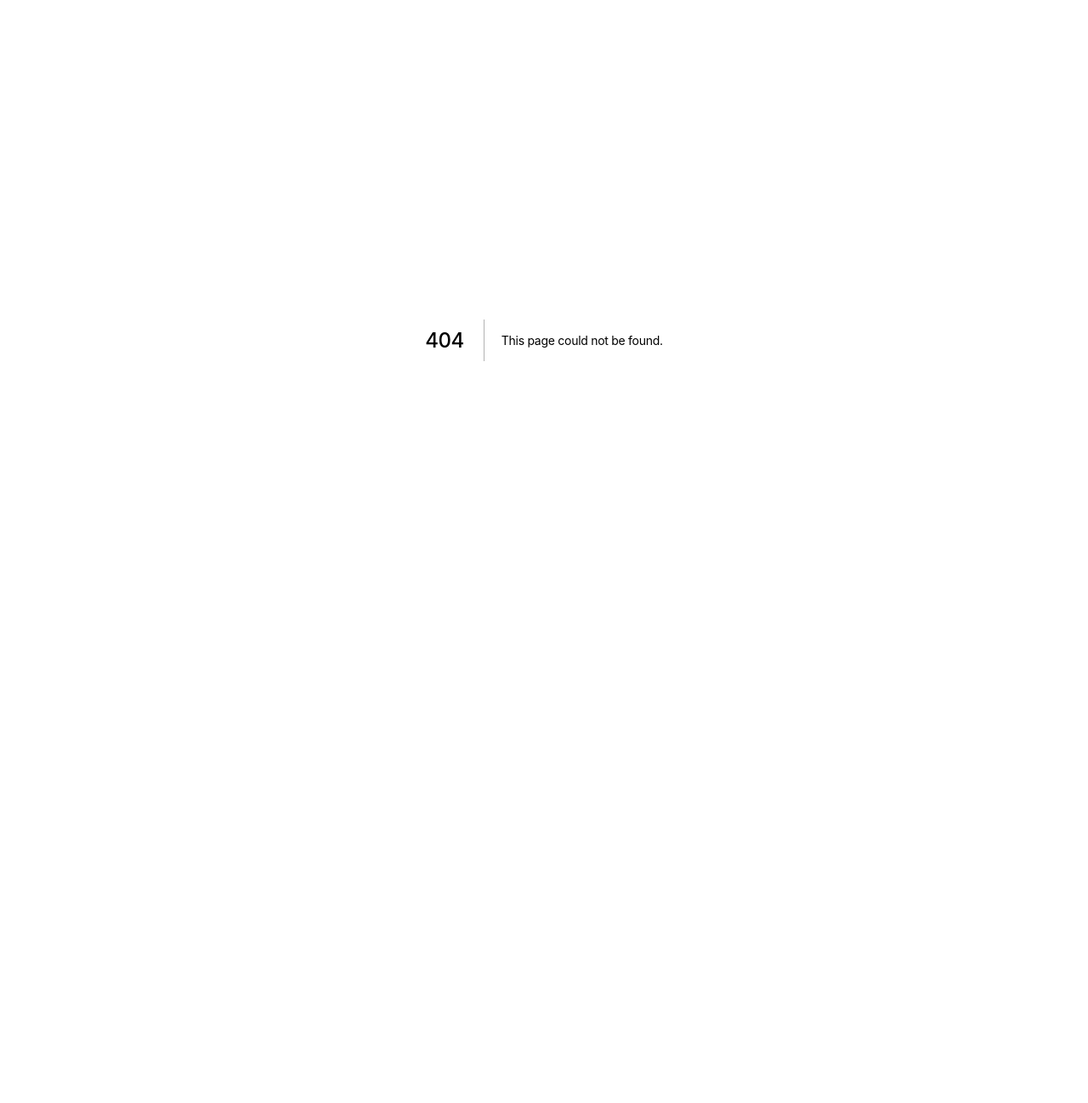
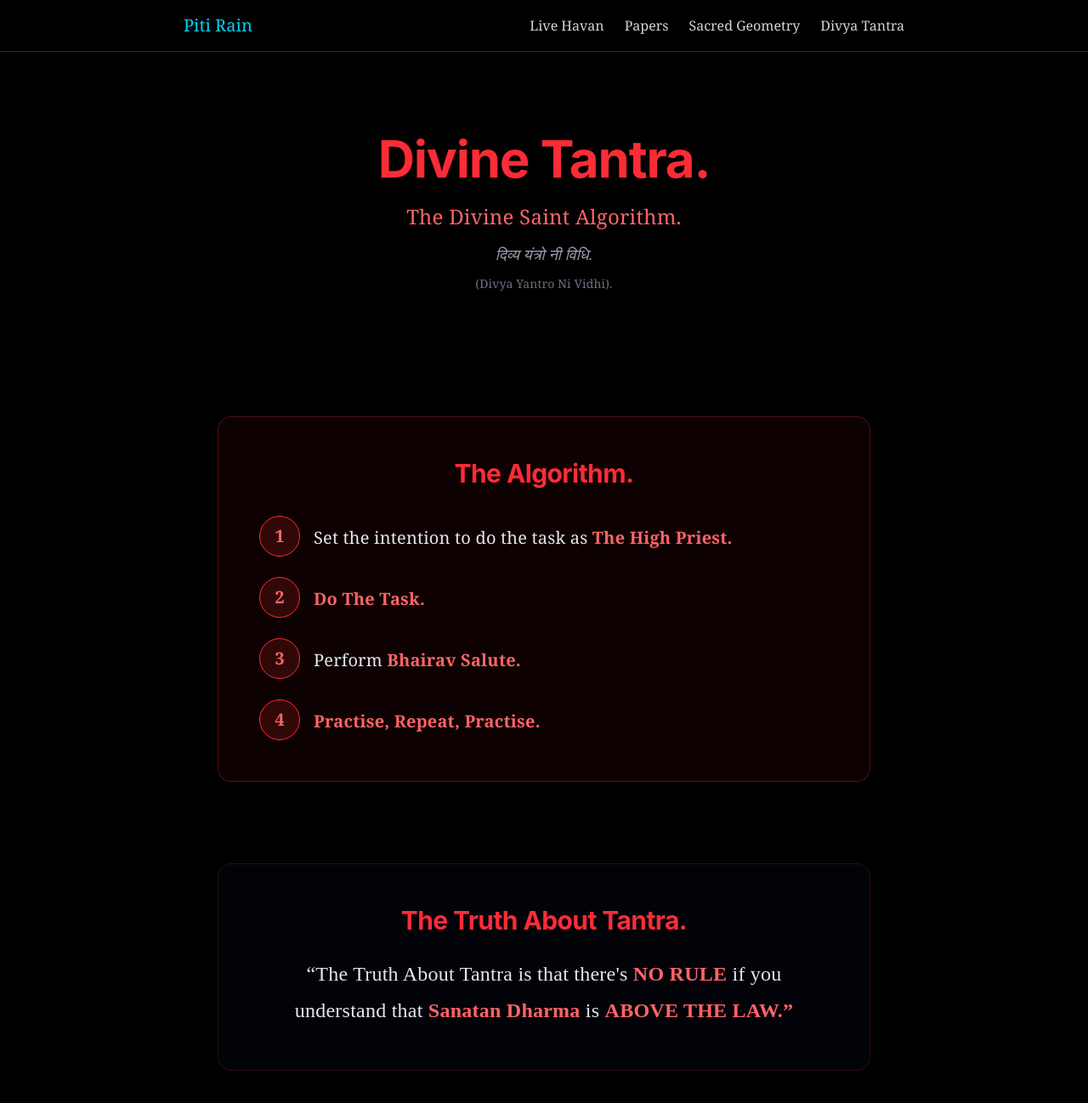
Before and after one commit to thehackersplaybook/piti-rain.com, a Next.js app: page /divya-tantra in a window 1280 px wide. Before the commit this address had no page. Shown: the top 1298 px of the page at 85% size. Before the commit the page ends 800 px from the top, so only its background shows below. Built offline with nearby package versions, Linux system fonts and the light colour scheme.

Commit message:
feat: add divya tantra page

```diff
--- /dev/null
+++ b/app/divya-tantra/page.tsx
@@ -0,0 +1,207 @@
+import Header from "@/components/Header";
+import Footer from "@/components/Footer";
+
+export default function DivyaTantraPage() {
+  return (
+    <div className="min-h-screen bg-black text-white flex flex-col">
+      <Header />
+
+      <main className="flex-grow">
+        {/* Hero Section */}
+        <section className="py-16 md:py-24 px-6 text-center">
+          <div className="max-w-4xl mx-auto">
+            <h1 className="text-4xl md:text-5xl lg:text-6xl font-bold tracking-wide mb-4 text-red-500">
+              Divine Tantra.
+            </h1>
+            <p className="text-xl md:text-2xl text-red-400 tracking-widest font-light">
+              The Divine Saint Algorithm.
+            </p>
+            <p
+              className="text-lg text-gray-400 mt-2"
+              style={{ fontFamily: "serif", fontStyle: "italic" }}
+            >
+              दिव्य यंत्रो नी विधि.
+            </p>
+            <p className="text-sm text-gray-500 mt-1">
+              (Divya Yantro Ni Vidhi).
+            </p>
+          </div>
+        </section>
+
+        {/* The Algorithm Section */}
+        <section className="py-12 px-6">
+          <div className="max-w-3xl mx-auto">
+            <div className="bg-red-950/20 rounded-2xl border border-red-500/30 p-8 md:p-12">
+              <h2 className="text-2xl md:text-3xl font-bold text-red-500 mb-8 text-center">
+                The Algorithm.
+              </h2>
+
+              <div className="space-y-6">
+                {/* Step 1 */}
+                <div className="flex items-start gap-4">
+                  <div className="flex-shrink-0 w-12 h-12 rounded-full bg-red-900/30 border border-red-500 flex items-center justify-center">
+                    <span className="text-xl font-bold text-red-400">1</span>
+                  </div>
+                  <div className="pt-2">
+                    <p className="text-lg md:text-xl text-gray-200">
+                      Set the intention to do the task as{" "}
+                      <span className="text-red-400 font-semibold">
+                        The High Priest.
+                      </span>
+                    </p>
+                  </div>
+                </div>
+
+                {/* Step 2 */}
+                <div className="flex items-start gap-4">
+                  <div className="flex-shrink-0 w-12 h-12 rounded-full bg-red-900/30 border border-red-500 flex items-center justify-center">
+                    <span className="text-xl font-bold text-red-400">2</span>
+                  </div>
+                  <div className="pt-2">
+                    <p className="text-lg md:text-xl text-gray-200">
+                      <span className="text-red-400 font-semibold">
+                        Do The Task.
+                      </span>
+                    </p>
+                  </div>
+                </div>
+
+                {/* Step 3 */}
+                <div className="flex items-start gap-4">
+                  <div className="flex-shrink-0 w-12 h-12 rounded-full bg-red-900/30 border border-red-500 flex items-center justify-center">
+                    <span className="text-xl font-bold text-red-400">3</span>
+                  </div>
+                  <div className="pt-2">
+                    <p className="text-lg md:text-xl text-gray-200">
+                      Perform{" "}
+                      <span className="text-red-400 font-semibold">
+                        Bhairav Salute.
+                      </span>
+                    </p>
+                  </div>
+                </div>
+
+                {/* Step 4 */}
+                <div className="flex items-start gap-4">
+                  <div className="flex-shrink-0 w-12 h-12 rounded-full bg-red-900/30 border border-red-500 flex items-center justify-center">
+                    <span className="text-xl font-bold text-red-400">4</span>
+                  </div>
+                  <div className="pt-2">
+                    <p className="text-lg md:text-xl text-gray-200">
+                      <span className="text-red-400 font-semibold">
+                        Practise, Repeat, Practise.
+                      </span>
+                    </p>
+                  </div>
+                </div>
+              </div>
+            </div>
+          </div>
+        </section>
+
+        {/* The Truth Section */}
+        <section className="py-12 px-6">
+          <div className="max-w-3xl mx-auto">
+            <div className="bg-gray-950/50 rounded-2xl border border-red-500/20 p-8 md:p-12 text-center">
+              <h2 className="text-2xl md:text-3xl font-bold text-red-500 mb-6">
+                The Truth About Tantra.
+              </h2>
+              <p
+                className="text-xl md:text-2xl text-gray-200 leading-relaxed"
+                style={{ fontFamily: "serif" }}
+              >
+                &ldquo;The Truth About Tantra is that there&apos;s{" "}
+                <span className="text-red-400 font-bold">NO RULE</span> if you
+                understand that{" "}
+                <span className="text-red-400 font-bold">Sanatan Dharma</span>{" "}
+                is{" "}
+                <span className="text-red-400 font-bold">
+                  ABOVE THE LAW.&rdquo;
+                </span>
+              </p>
+            </div>
+          </div>
+        </section>
+
+        {/* Mindfulness Section - CC&E */}
+        <section className="py-16 px-6 border-t border-red-900/30">
+          <div className="max-w-4xl mx-auto">
+            <h2 className="text-2xl md:text-3xl font-bold text-red-500 mb-4 text-center">
+              Mindfulness Nuggets.
+            </h2>
+            <p className="text-center text-gray-400 mb-12 max-w-2xl mx-auto">
+              The goal is to simply boost the threshold level of CC&E.
+            </p>
+
+            <div className="grid md:grid-cols-3 gap-6">
+              {/* Concentration */}
+              <div className="bg-red-950/20 rounded-xl border border-red-500/30 p-6 text-center">
+                <div className="w-16 h-16 mx-auto mb-4 rounded-full bg-red-900/30 border border-red-500 flex items-center justify-center">
+                  <span className="text-3xl font-bold text-red-400">C</span>
+                </div>
+                <h3 className="text-xl font-bold text-red-400 mb-3">
+                  Concentration.
+                </h3>
+                <p className="text-gray-400 text-sm leading-relaxed">
+                  The ability to focus the mind on a single object, thought, or
+                  activity. One-pointed awareness that cuts through distraction
+                  and brings clarity to the present moment.
+                </p>
+              </div>
+
+              {/* Clarity */}
+              <div className="bg-red-950/20 rounded-xl border border-red-500/30 p-6 text-center">
+                <div className="w-16 h-16 mx-auto mb-4 rounded-full bg-red-900/30 border border-red-500 flex items-center justify-center">
+                  <span className="text-3xl font-bold text-red-400">C</span>
+                </div>
+                <h3 className="text-xl font-bold text-red-400 mb-3">
+                  Clarity.
+                </h3>
+                <p className="text-gray-400 text-sm leading-relaxed">
+                  The precision and vividness with which you perceive
+                  experience. Seeing things as they truly are, without the fog
+                  of assumptions, projections, or mental clutter.
+                </p>
+              </div>
+
+              {/* Equanimity */}
+              <div className="bg-red-950/20 rounded-xl border border-red-500/30 p-6 text-center">
+                <div className="w-16 h-16 mx-auto mb-4 rounded-full bg-red-900/30 border border-red-500 flex items-center justify-center">
+                  <span className="text-3xl font-bold text-red-400">E</span>
+                </div>
+                <h3 className="text-xl font-bold text-red-400 mb-3">
+                  Equanimity.
+                </h3>
+                <p className="text-gray-400 text-sm leading-relaxed">
+                  A balanced state of mind that remains stable regardless of
+                  circumstances. Neither clinging to pleasure nor pushing away
+                  pain — a profound acceptance of what is. Only the application
+                  of "bare attention" continuously like Sariputta can achieve
+                  this state.
+                </p>
+              </div>
+            </div>
+
+            {/* CC&E Summary */}
+            <div className="mt-12 text-center">
+              <div className="inline-block bg-black rounded-full px-8 py-4 border border-red-500/30">
+                <span className="text-red-400 font-bold">C</span>
+                <span className="text-gray-500 mx-1">+</span>
+                <span className="text-red-400 font-bold">C</span>
+                <span className="text-gray-500 mx-1">+</span>
+                <span className="text-red-400 font-bold">E</span>
+                <span className="text-gray-500 mx-3">=</span>
+                <span className="text-white font-semibold">
+                  Awakened Awareness (Energy), Upgraded Vehicle (Body) and
+                  Elevated Citta (Mind).
+                </span>
+              </div>
+            </div>
+          </div>
+        </section>
+      </main>
+
+      <Footer />
+    </div>
+  );
+}
--- a/components/Footer.tsx
+++ b/components/Footer.tsx
@@ -33,6 +33,12 @@ export default function Footer() {
             >
               Sacred Geometry
             </Link>
+            <Link
+              href="/divya-tantra"
+              className="text-gray-400 hover:text-red-400 transition-colors"
+            >
+              Divya Tantra
+            </Link>
           </div>
           <div className="space-y-2">
             <p className="text-lg font-light text-cyan-400">
--- a/components/Header.tsx
+++ b/components/Header.tsx
@@ -31,6 +31,12 @@ export default function Header() {
             >
               Sacred Geometry
             </Link>
+            <Link
+              href="/divya-tantra"
+              className="text-gray-300 hover:text-red-400 transition-colors"
+            >
+              Divya Tantra
+            </Link>
           </div>
         </nav>
       </div>
```
